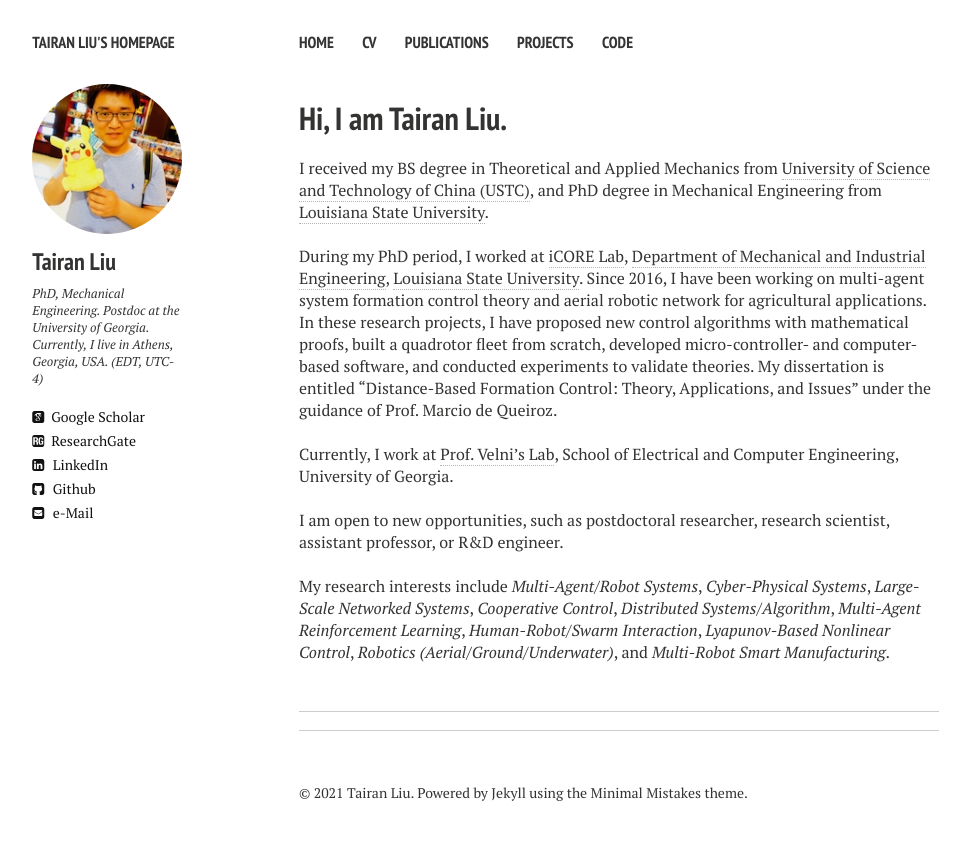
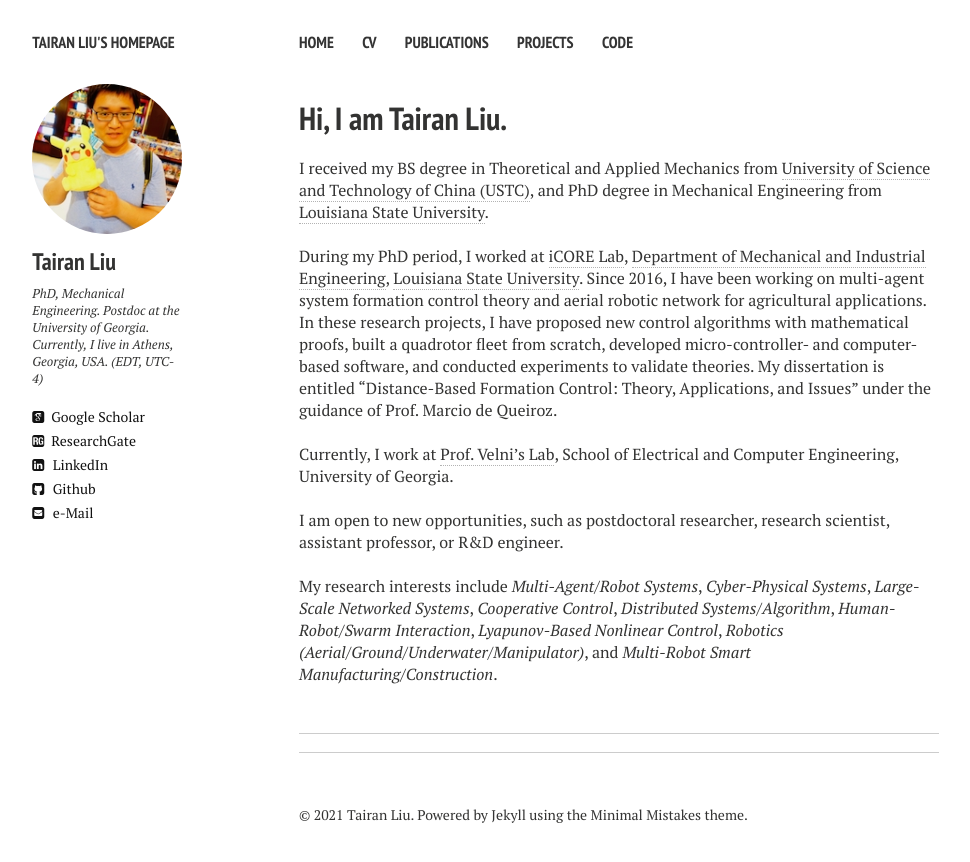
Before and after one commit to liutairan/liutairan.github.io, a Jekyll site: the page built from index.md, in a window 1280 px wide. Shown: the top 862 px of the page, without its empty margins (21-991 px from the left). Built offline with Jekyll 4.4.1, drawn with Linux system fonts in a browser that asks for light colours; nearby versions of some CDN libraries; comment, search, counter and statistics services are not loaded.

Commit message:
Update index.md

```diff
--- a/index.md
+++ b/index.md
@@ -22,7 +22,6 @@ Currently, I work at <a href="http://cscl.engr.uga.edu/" target="_blank">Prof. V
 I am open to new opportunities, such as postdoctoral researcher, research scientist, assistant professor, or R&D engineer.
 
 <br />
-My research interests include <em>Multi-Agent/Robot Systems</em>, <em>Cyber-Physical Systems</em>, <em>Large-Scale Networked Systems</em>, <em>Cooperative Control</em>, <em>Distributed Systems/Algorithm</em>, <em>Multi-Agent Reinforcement Learning</em>, <em>Human-Robot/Swarm Interaction</em>, <em>Lyapunov-Based Nonlinear Control</em>, <em>Robotics (Aerial/Ground/Underwater)</em>, and <em>Multi-Robot Smart Manufacturing</em>.
+My research interests include <em>Multi-Agent/Robot Systems</em>, <em>Cyber-Physical Systems</em>, <em>Large-Scale Networked Systems</em>, <em>Cooperative Control</em>, <em>Distributed Systems/Algorithm</em>, <em>Human-Robot/Swarm Interaction</em>, <em>Lyapunov-Based Nonlinear Control</em>, <em>Robotics (Aerial/Ground/Underwater/Manipulator)</em>, and <em>Multi-Robot Smart Manufacturing/Construction</em>.
 
 <br />
-<!-- ![I'm a relative reference to a repository file](../../Pics/index/scoreboard.png) -->
```
